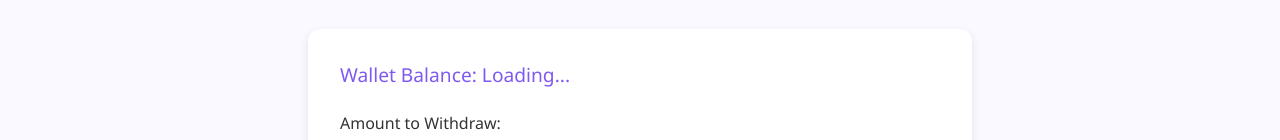
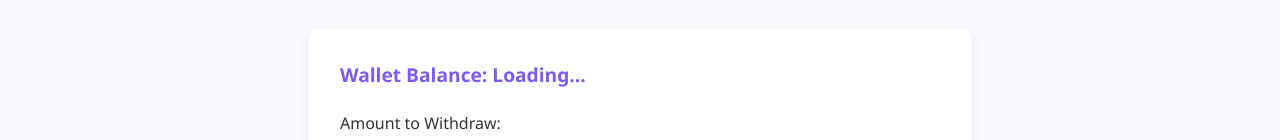
Before and after one commit to omondi-2025/test-code-invest, a website: page public/withdrawal.html in a window 1280 px wide. Shown: the part 211-351 px from the top of the page. Drawn offline with Linux system fonts and the light colour scheme; no server answers; sample sign-in values are in the browser's storage.

Commit message:
Update withdrawal functionality

```diff
--- a/public/withdrawal.html
+++ b/public/withdrawal.html
@@ -122,7 +122,7 @@
 </div>
 
   <div class="container">
-    <div class="wallet" id="walletBalance">Wallet Balance: Loading...</div>
+    <div class="wallet" id="walletBalance"><strong>Wallet Balance: Loading...</strong></div>
 
     <label>Amount to Withdraw:</label>
     <input type="number" id="withdrawAmount" placeholder="Enter amount (min 200)" />
```
